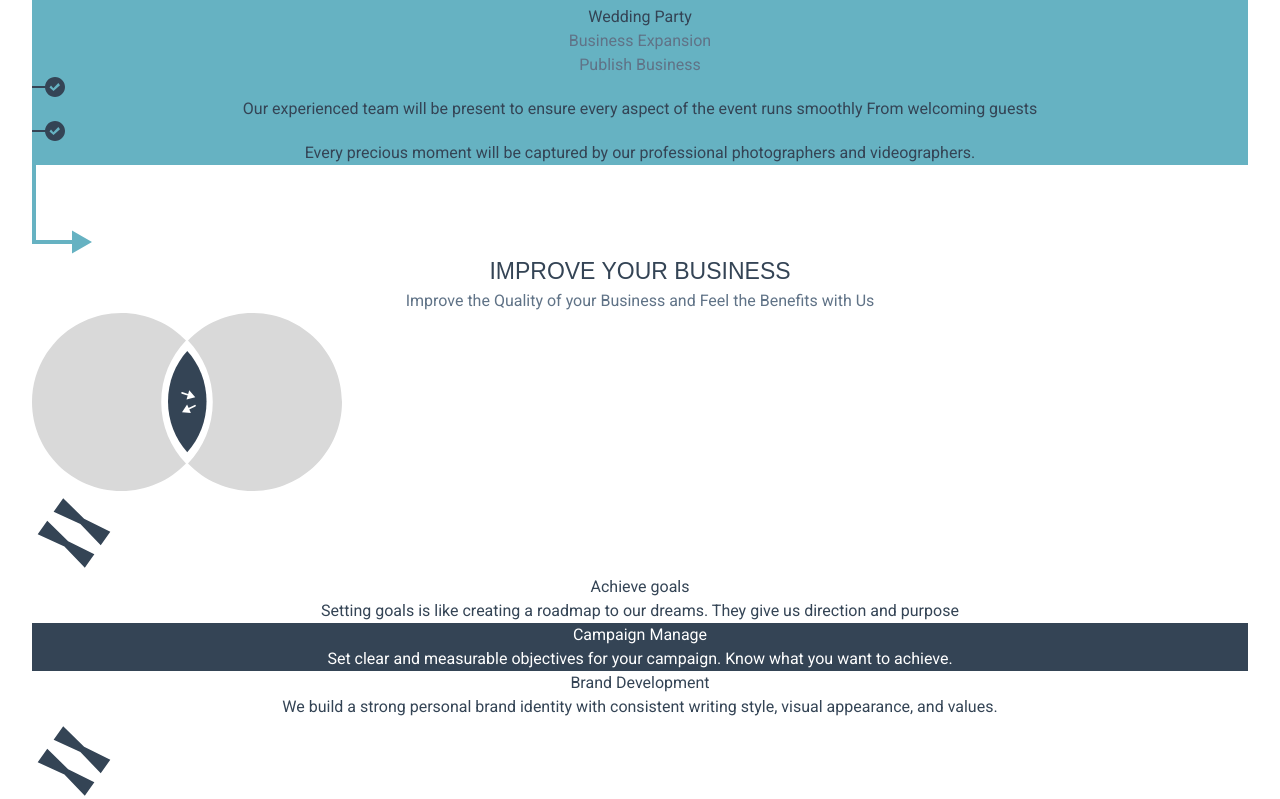
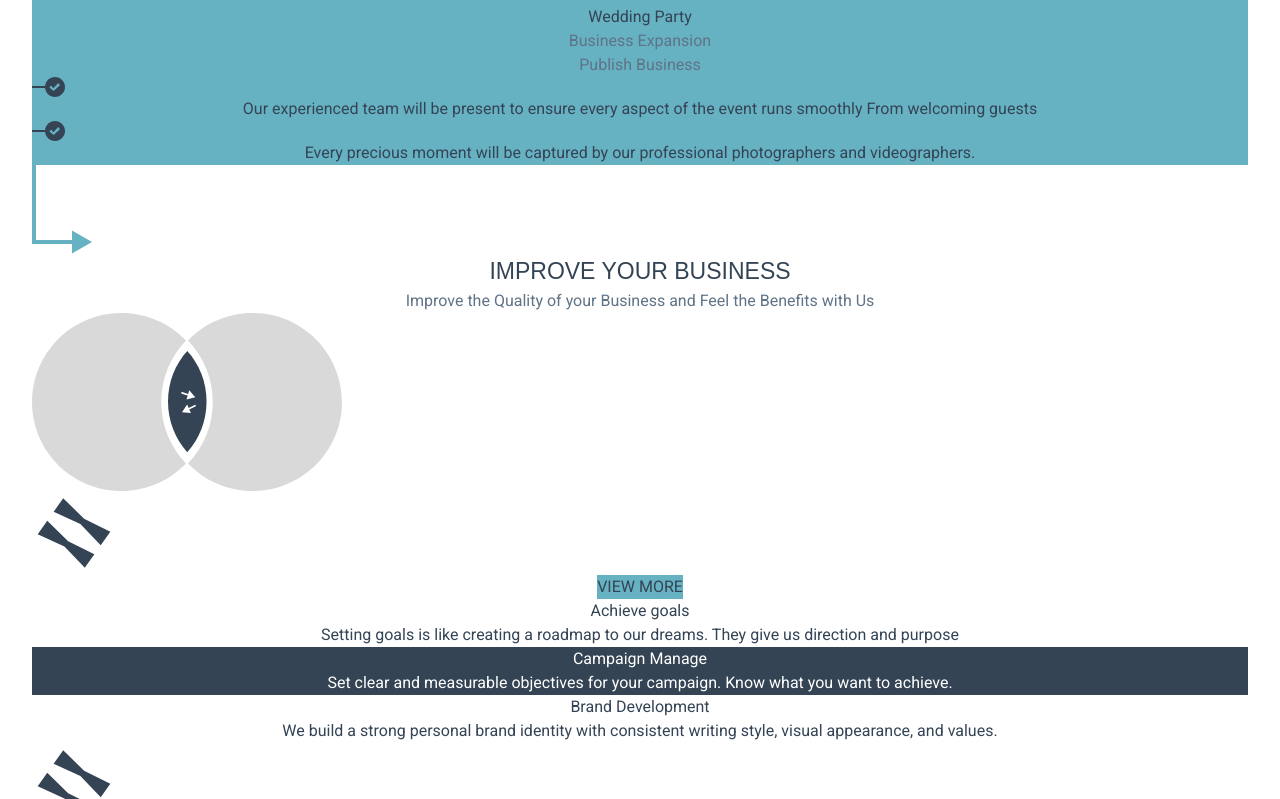
Before and after one commit to araujogabriel77/blogger-landing-page, a React (Vite) app: page / in a window 1280 px wide. Shown: the part 960-1759 px from the top of the page. Built offline with nearby package versions, Linux system fonts and the light colour scheme; a web font is replaced by a local one.

Commit message:
feat: adjusting business section screen sizes

```diff
--- a/src/sections/bussiness/index.jsx
+++ b/src/sections/bussiness/index.jsx
@@ -8,23 +8,54 @@ import CTAButton from '../../components/cta-button';
 function Bussiness() {
 
   return (
-    <section className="px-4 py-8 rounded-3xl -mt-[40px] z-10 bg-white">
-      <div className="relative flex flex-col">
-        <img src={downRightArrow} className="absolute top-[40%] left-[10%]" />
-        <h1 className="mb-8 text-3xl">IMPROVE YOUR BUSINESS</h1>
-        <p className="max-w-[60%] ml-auto">Improve the Quality of your Business and Feel the Benefits with Us</p>
+    <section
+      className="
+        px-4 py-8 rounded-3xl -mt-[40px] z-10 bg-white
+        lg:p-24 lg:rounded-[40px]
+      ">
+      <div
+        className="
+        relative flex flex-col
+        lg:items-start
+      ">
+        <img src={downRightArrow}
+          className="
+          absolute top-[40%] left-[10%]
+          lg:left-[25%] lg:top-[40%]
+        "/>
+        <h1 className="mb-8 text-3xl lg:text-5xl lg:mb-16">IMPROVE YOUR BUSINESS</h1>
+        <p
+          className="
+          max-w-[60%] ml-auto
+          lg:w-[340px] lg:ml-[40%] lg:text-md
+        ">Improve the Quality of your Business and Feel the Benefits with Us</p>
       </div>
 
-      <div className="relative mx-auto max-w-[90%] h-[1080px] mt-36 rounded-3xl border-2 border-solid border-[var(--primay-light-color)] border-r-0 border-t-0">
-        <img src={doubleCircles} className="absolute -top-24 left-[4%] w-" />
-        <img src={laces} className="absolute w-[40px] h-[40px] top-[50%] -left-5" />
-        <CTAButton
-          text="VIEW MORE"
-          style={{position: 'absolute', left: '8%', bottom: '-2%'}}
-        />
+      <div
+        className="
+          relative mx-auto max-w-[90%] h-[1080px] mt-36 rounded-3xl border-2 border-solid border-[var(--primay-light-color)] border-r-0 border-t-0
+          lg:h-[300px] lg:border-r-2 lg:mt-32
+        ">
+        <img src={doubleCircles}
+          className="
+            absolute -top-24 left-[4%]
+            lg:top-0 lg:-left-20 lg:w-[400px]
+          "/>
+        <img src={laces} className="absolute w-[40px] h-[40px] top-[50%] -left-5 lg:top-0 lg:-left-4" />
+        <button
+          className="
+          absolute left-[25%] -bottom-[20px] font-bold w-[200px] py-2 rounded-full border-solid border-2 dark-border text-white bg-primary
+          lg:left-[calc(50%-100px)]
+        ">
+          VIEW MORE
+        </button>
 
         {/* cards */}
-        <div className="relative flex flex-col top-32 ml-auto w-full max-w-[50%]">
+        <div
+          className="
+            relative flex flex-col top-32 ml-auto w-full max-w-[50%]
+            lg:flex-row lg:-top-20 lg:-right-16
+          ">
           <InfoCard
             title={"Achieve goals"}
             content={"Setting goals is like creating a roadmap to our dreams. They give us direction and purpose"}
```
